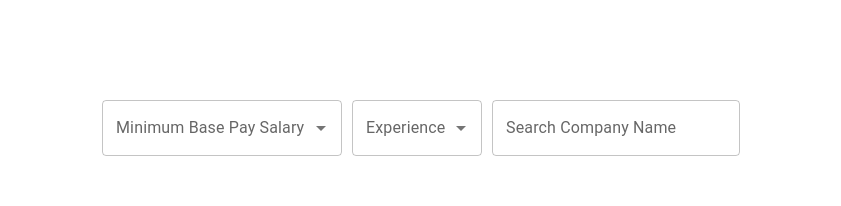
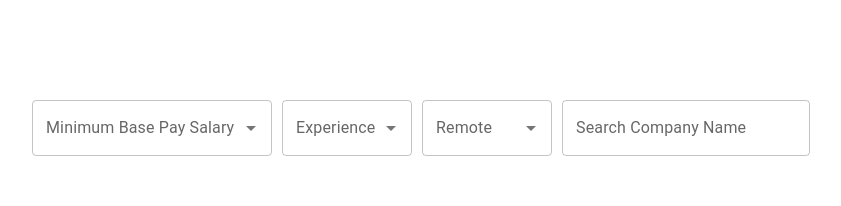
Before and after one commit to samitkapoor/job-dashboard, a React (Vite) app: page / in a window 1280 px wide. Shown: the top 206 px of the page, without its empty margins (219-1060 px from the left). Built offline with nearby package versions, Linux system fonts and the light colour scheme; no server answers.

Commit message:
added filter by location

```diff
--- a/src/components/Filters/constants.ts
+++ b/src/components/Filters/constants.ts
@@ -2,6 +2,7 @@
 export const companyNameId = 'companyName';
 export const minBasePayId = 'minBasePay';
 export const experienceId = 'experience';
+export const locationId = 'location';
 
 // * OPTIONS
 export const minBasePayOptions = () => {
@@ -14,3 +15,7 @@ export const getExperienceOptions = () => {
   for (let i = 0; i <= 10; i++) arr.push({ label: `${i}`, value: i });
   return arr;
 };
+export const getLocationOptions = [
+  { label: 'Remote', value: 'remote' },
+  { label: 'In-office', value: 'in-office' }
+];
--- a/src/components/Filters/functions.ts
+++ b/src/components/Filters/functions.ts
@@ -1,8 +1,8 @@
 import { Dispatch, UnknownAction } from '@reduxjs/toolkit';
 
-import { companyNameId, experienceId, minBasePayId } from './constants';
+import { companyNameId, experienceId, locationId, minBasePayId } from './constants';
 import { filter, resetJobs } from '../../redux/slice/jobs';
-import { setCompanyName, setMinBasePay, setExperience } from '../../redux/slice/filters';
+import { setCompanyName, setMinBasePay, setExperience, setLocation } from '../../redux/slice/filters';
 import { FiltersState } from '../../types';
 
 const debouncedFilter = (e: React.ChangeEvent<HTMLInputElement | HTMLTextAreaElement>, dispatch: Dispatch<UnknownAction>, filters: FiltersState) => {
@@ -18,6 +18,9 @@ const debouncedFilter = (e: React.ChangeEvent<HTMLInputElement | HTMLTextAreaEle
     case experienceId:
       dispatch(setExperience({ data: value }));
       break;
+    case locationId:
+      dispatch(setLocation({ data: value }));
+      break;
     default:
       dispatch(resetJobs());
       break;
--- a/src/components/Filters/index.tsx
+++ b/src/components/Filters/index.tsx
@@ -3,7 +3,7 @@ import { Autocomplete, Box, FormControl, TextField, debounce } from '@mui/materi
 import { useDispatch, useSelector } from 'react-redux';
 
 import debouncedFilter from './functions';
-import { companyNameId, experienceId, getExperienceOptions, minBasePayId, minBasePayOptions } from './constants';
+import { companyNameId, experienceId, getExperienceOptions, getLocationOptions, locationId, minBasePayId, minBasePayOptions } from './constants';
 import { State } from '../../types';
 import CustomTextField from '../Shared/CustomTextField';
 
@@ -12,6 +12,7 @@ const Filters = () => {
   const filters = useSelector((state: State) => state.filtersSlice);
   const [basePayOptions, setBasePayOptions] = useState(minBasePayOptions());
   const [experienceOptions, setExperienceOptions] = useState(getExperienceOptions());
+  const [locationOptions, setLocationOptions] = useState(getLocationOptions);
 
   const debouncedOnChange = debounce((e) => {
     debouncedFilter(e, dispatch, filters);
@@ -63,6 +64,28 @@ const Filters = () => {
           )}
         ></Autocomplete>
       </FormControl>
+      <FormControl className="form-control">
+        <Autocomplete
+          id={locationId}
+          options={locationOptions}
+          onChange={(event, value) => {
+            if (!value) setLocationOptions(getLocationOptions);
+            debouncedOnChange({ target: { id: locationId, value: value?.value } });
+          }}
+          renderInput={(params) => (
+            <TextField
+              {...params}
+              onChange={(e) => {
+                const { value } = e.target;
+                const temp = getLocationOptions.filter((option) => option.value.includes(value.toLowerCase()));
+                setLocationOptions(temp);
+              }}
+              label="Remote"
+              sx={{ width: '130px' }}
+            ></TextField>
+          )}
+        ></Autocomplete>
+      </FormControl>
       <CustomTextField id={companyNameId} label="Search Company Name" variant="outlined" onChange={debouncedOnChange}></CustomTextField>
     </Box>
   );
--- a/src/redux/slice/filters.ts
+++ b/src/redux/slice/filters.ts
@@ -3,9 +3,10 @@ import { createSlice } from '@reduxjs/toolkit';
 import { FiltersState } from '../../types';
 
 const initialState: FiltersState = {
-  companyName: '',
-  minBasePay: 0,
-  experience: 0
+  companyName: undefined,
+  minBasePay: undefined,
+  experience: undefined,
+  location: undefined
 };
 
 const filtersSlice = createSlice({
@@ -20,9 +21,12 @@ const filtersSlice = createSlice({
     },
     setExperience: (state, action) => {
       return { ...state, experience: action.payload.data };
+    },
+    setLocation: (state, action) => {
+      return { ...state, location: action.payload.data };
     }
   }
 });
 
-export const { setCompanyName, setMinBasePay, setExperience } = filtersSlice.actions;
+export const { setCompanyName, setMinBasePay, setExperience, setLocation } = filtersSlice.actions;
 export default filtersSlice.reducer;
--- a/src/redux/slice/jobs.ts
+++ b/src/redux/slice/jobs.ts
@@ -1,7 +1,7 @@
 import { createSlice } from '@reduxjs/toolkit';
 
 import { JobsState } from '../../types';
-import { companyNameId, experienceId, minBasePayId } from '../../components/Filters/constants';
+import { companyNameId, experienceId, locationId, minBasePayId } from '../../components/Filters/constants';
 
 const initialState: JobsState = {
   jobs: [],
@@ -40,20 +40,23 @@ const jobsSlice = createSlice({
     // * Filters
     filter: (state, action) => {
       const { filters } = action.payload;
+      console.log(filters);
 
       let filteredJobs = state.jobs;
 
       for (let key of Object.keys(filters)) {
-        switch (key) {
-          case companyNameId:
-            filteredJobs = filteredJobs.filter((job) => job.companyName.toLowerCase().includes(filters[key].toLowerCase()));
-            break;
-          case minBasePayId:
-            filteredJobs = filteredJobs.filter((job) => job.minJdSalary && job.minJdSalary >= filters[key]);
-            break;
-          case experienceId:
-            filteredJobs = filteredJobs.filter((job) => job.minExp && job.minExp <= filters[key]);
-            break;
+        if (!filters[key]) continue;
+        if (key === companyNameId) {
+          filteredJobs = filteredJobs.filter((job) => job.companyName.toLowerCase().includes(filters[key].toLowerCase()));
+        } else if (key === minBasePayId) {
+          filteredJobs = filteredJobs.filter((job) => job.minJdSalary && job.minJdSalary >= filters[key]);
+        } else if (key === experienceId) {
+          filteredJobs = filteredJobs.filter((job) => job.minExp && job.minExp <= filters[key]);
+        } else if (key === locationId) {
+          filteredJobs = filteredJobs.filter((job) => {
+            console.log(job);
+            return job.location && (filters[key] === 'remote' ? job.location === 'remote' : job.location !== 'remote');
+          });
         }
       }
       return { ...state, filteredJobs };
```
Also changed, not shown: src/types.ts (+4 -3 lines).
